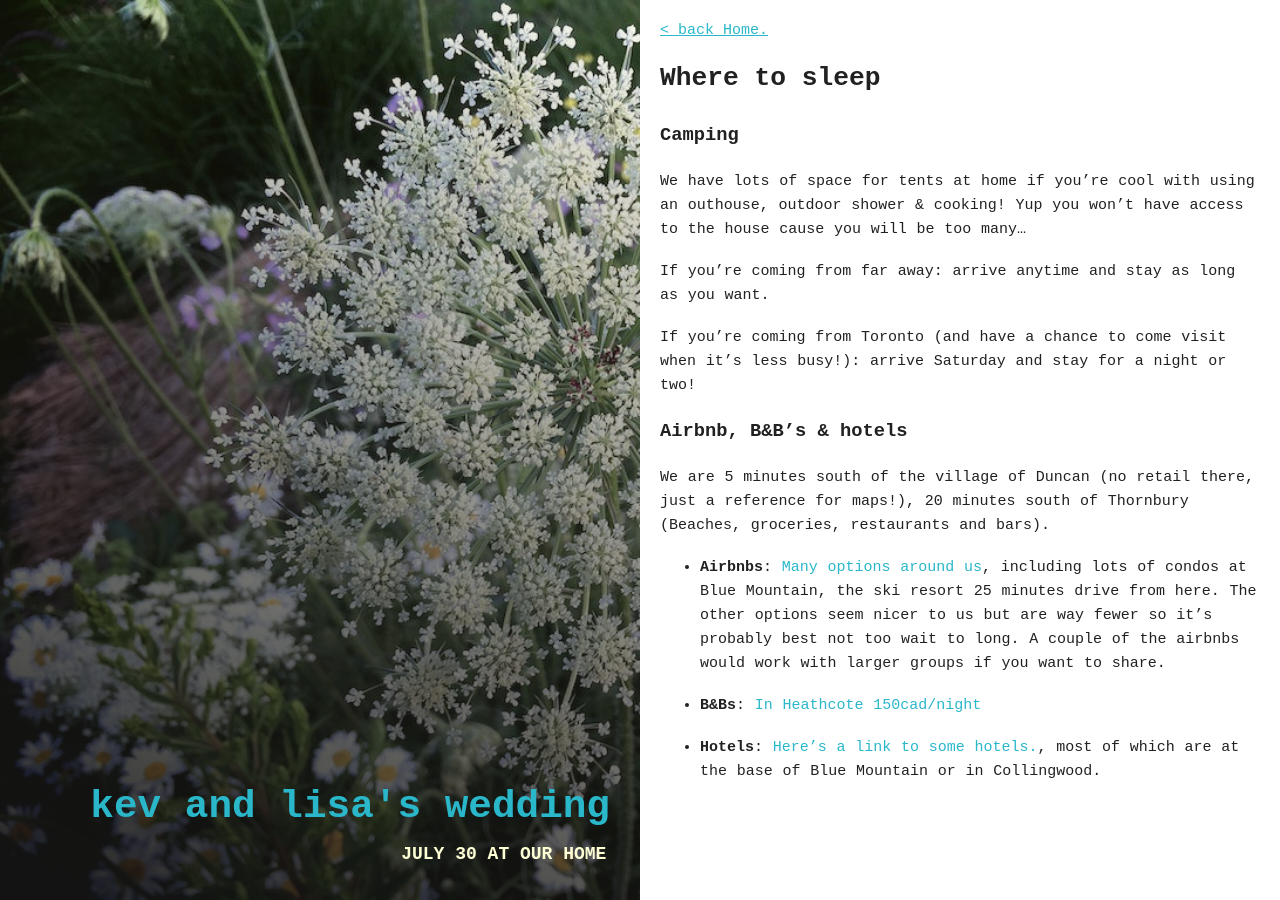
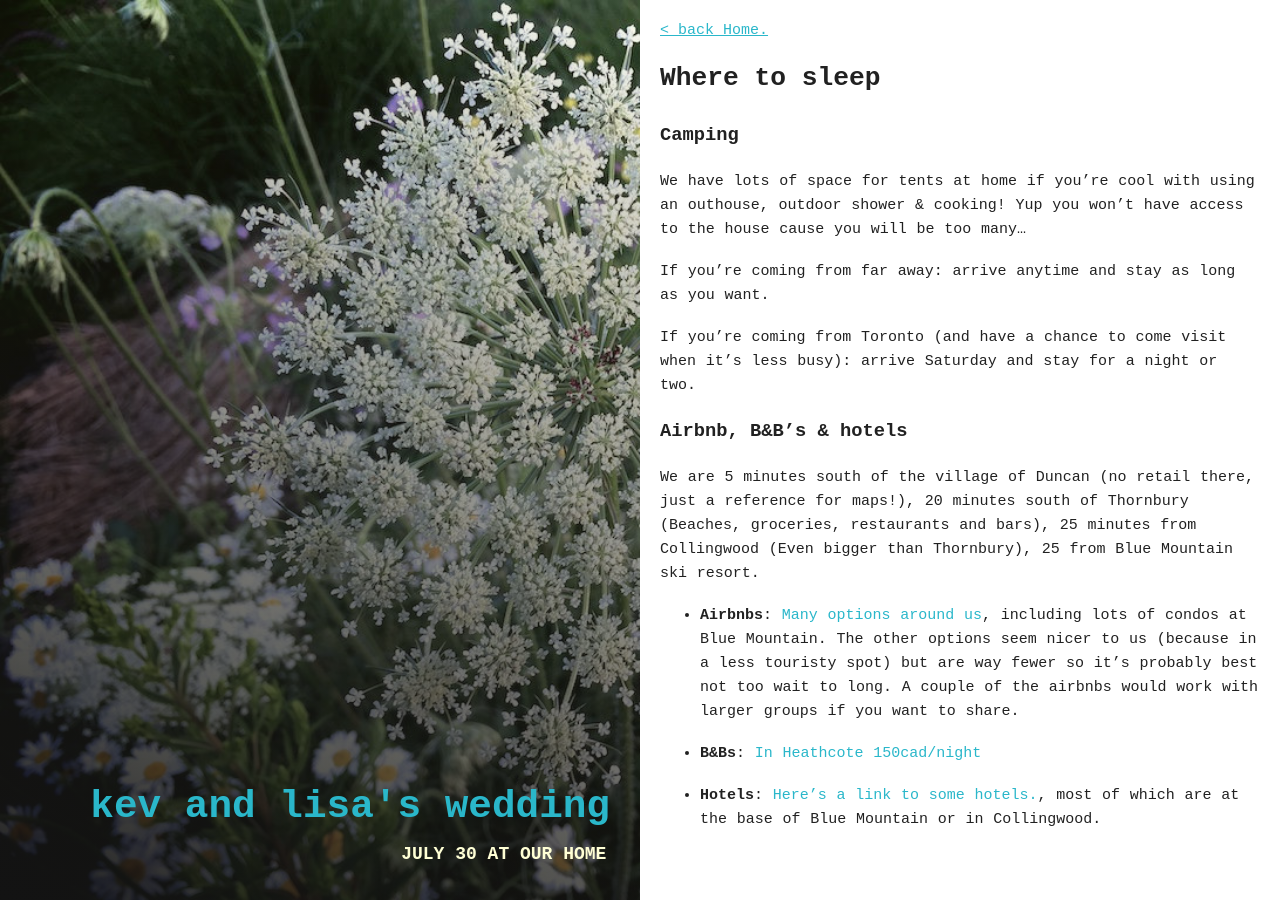
Before and after one commit to kevwalsh/carota, a Jekyll site: the page built from _posts/2016-01-05-where-to-sleep.md, in a window 1280 px wide. Built offline with Jekyll 4.4.1, drawn with Linux system fonts in a browser that asks for light colours.

Commit message:
Update 2016-01-05-where-to-sleep.md

```diff
--- a/_posts/2016-01-05-where-to-sleep.md
+++ b/_posts/2016-01-05-where-to-sleep.md
@@ -19,13 +19,13 @@ Yup you won’t have access to the house cause you will be too many...
 
 If you're coming from far away: arrive anytime and stay as long as you want.
 
-If you're coming from Toronto (and have a chance to come visit when it's less busy!): arrive Saturday and stay for a night or two!
+If you're coming from Toronto (and have a chance to come visit when it's less busy): arrive Saturday and stay for a night or two.
 
 #### Airbnb, B&B's & hotels
 
-We are 5 minutes south of the village of Duncan (no retail there, just a reference for maps!), 20 minutes south of Thornbury (Beaches, groceries, restaurants and bars).
+We are 5 minutes south of the village of Duncan (no retail there, just a reference for maps!), 20 minutes south of Thornbury (Beaches, groceries, restaurants and bars), 25 minutes from Collingwood (Even bigger than Thornbury), 25 from Blue Mountain ski resort.
 
-- **Airbnbs**: [Many options around us](https://www.airbnb.ca/s/Duncan--Canada?checkin=29-07-2016&checkout=01-08-2016&guests=2&room_types%5B%5D=Entire+home%2Fapt&sw_lat=44.26659464166998&sw_lng=-80.60931852550351&ne_lat=44.52074649763&ne_lng=-80.28659513683164&search_by_map=true&zoom=11&ss_id=2ulkhhr6&s_tag=oH5o_ORV), including lots of condos at Blue Mountain, the ski resort 25 minutes drive from here. The other options seem nicer to us but are way fewer so it's probably best not too wait to long.  A couple of the airbnbs would work with larger groups if you want to share.
+- **Airbnbs**: [Many options around us](https://www.airbnb.ca/s/Duncan--Canada?checkin=29-07-2016&checkout=01-08-2016&guests=2&room_types%5B%5D=Entire+home%2Fapt&sw_lat=44.26659464166998&sw_lng=-80.60931852550351&ne_lat=44.52074649763&ne_lng=-80.28659513683164&search_by_map=true&zoom=11&ss_id=2ulkhhr6&s_tag=oH5o_ORV), including lots of condos at Blue Mountain. The other options seem nicer to us (because in a less touristy spot) but are way fewer so it's probably best not too wait to long.  A couple of the airbnbs would work with larger groups if you want to share.
 
 - **B&Bs**: [In Heathcote 150cad/night](http://www.booking.com/hotel/ca/heathcote-haven-bed-amp-breakfast.fr.html?aid=309654%3Blabel%3Dbooking-be-en-us-3SqKhEWLtwZZHncJh*yhgQS63640052092%3Apl%3Ata%3Ap1%3Ap2812%2C000%3Aac%3Aap1t1%3Aneg%3Afi%3Atikwd-2558630230%3Alp1002393%3Ali%3Adec%3Adm%3Bsid%3Db6e2c9e88874d8f6fd93d291ec1f2c10%3Bdcid%3D4%3Bcheckin%3D2016-07-29%3Bcheckout%3D2016-08-01%3Bdist%3D0%3Bgroup_adults%3D2%3Broom1%3DA%2CA%3Bsb_price_type%3Dtotal%3Bspdest%3Dci%2F-574760%3Bspdist%3D5.5%3Bsrfid%3D8c7383e82f041c7fbba51cf2e4d96b0caaae534bX1%3Btype%3Dtotal%3Bucfs%3D1)
 
```
